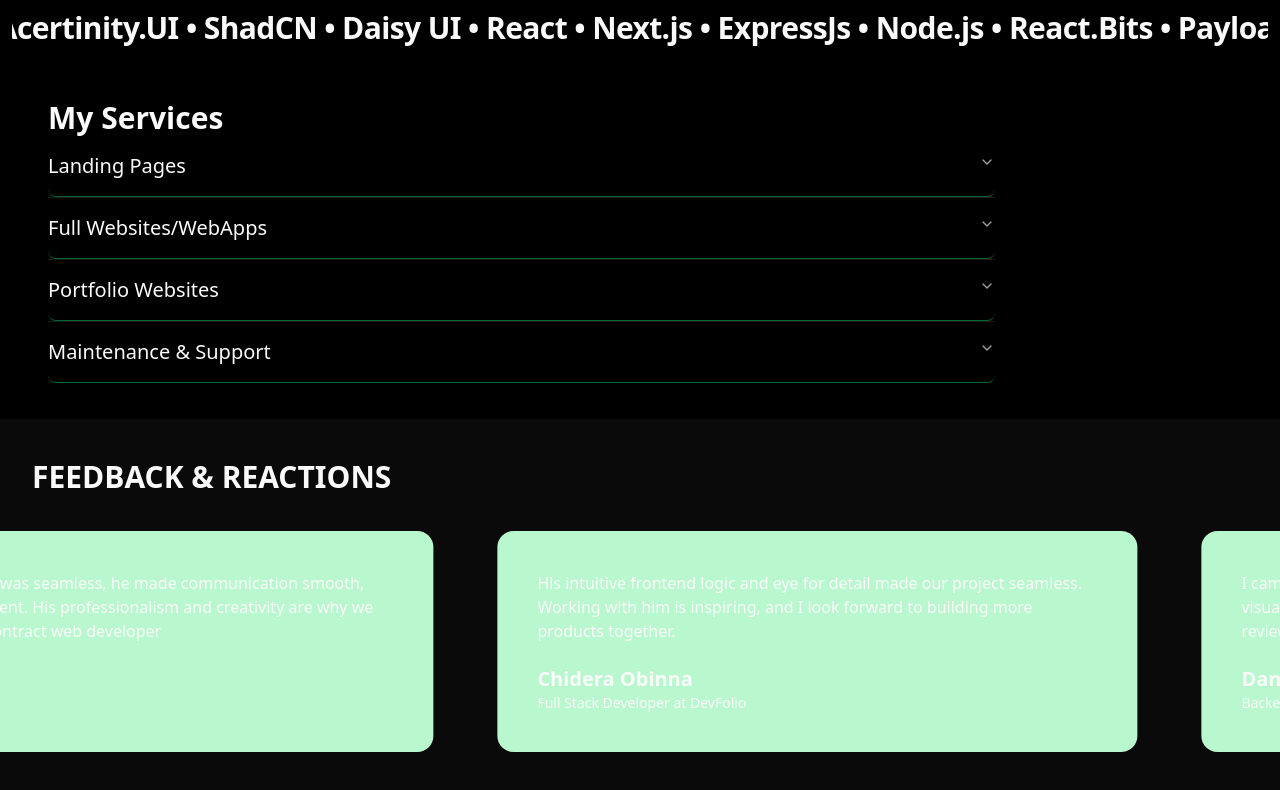
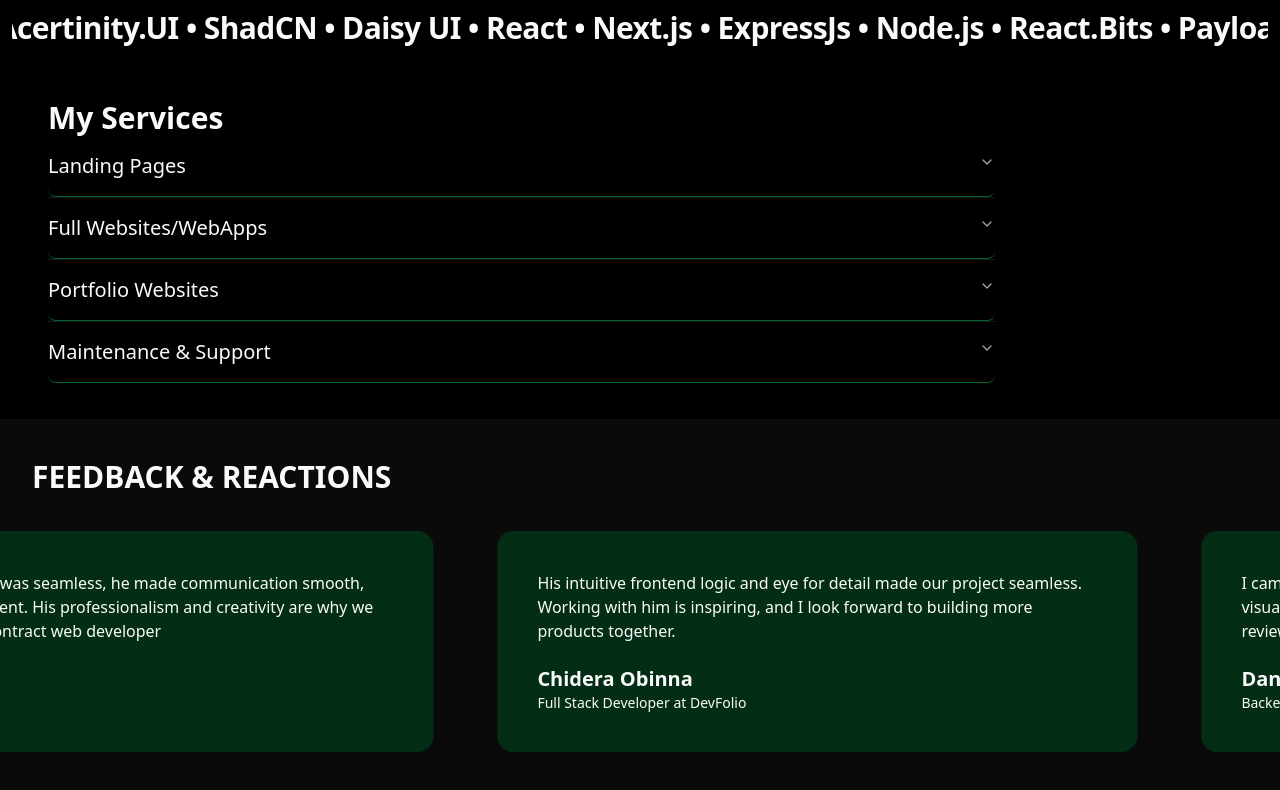
Before and after one commit to OlajuwonX/PhantomDev, a React (Vite) app: page / in a window 1280 px wide. Shown: the part 764-1554 px from the top of the page. Built offline with nearby package versions, Linux system fonts and the light colour scheme.

Commit message:
testimonials bg

```diff
--- a/src/components/ui/infinite.card.tsx
+++ b/src/components/ui/infinite.card.tsx
@@ -102,7 +102,7 @@ export const InfiniteMovingCards = ({
             >
                 {items.map((item, idx) => (
                     <li
-                        className="relative w-[60vw] max-w-full shrink-0 rounded-2xl border-green-800 p-5 md:p-8 lg:p-10 md:w-[50vw] bg-green-200"
+                        className="relative w-[60vw] max-w-full shrink-0 rounded-2xl border-teal-300 p-5 md:p-8 lg:p-10 md:w-[50vw] bg-green-200 dark:bg-green-950"
                         key={`${item.name}-${idx}`}
                     >
                         <blockquote>
```
